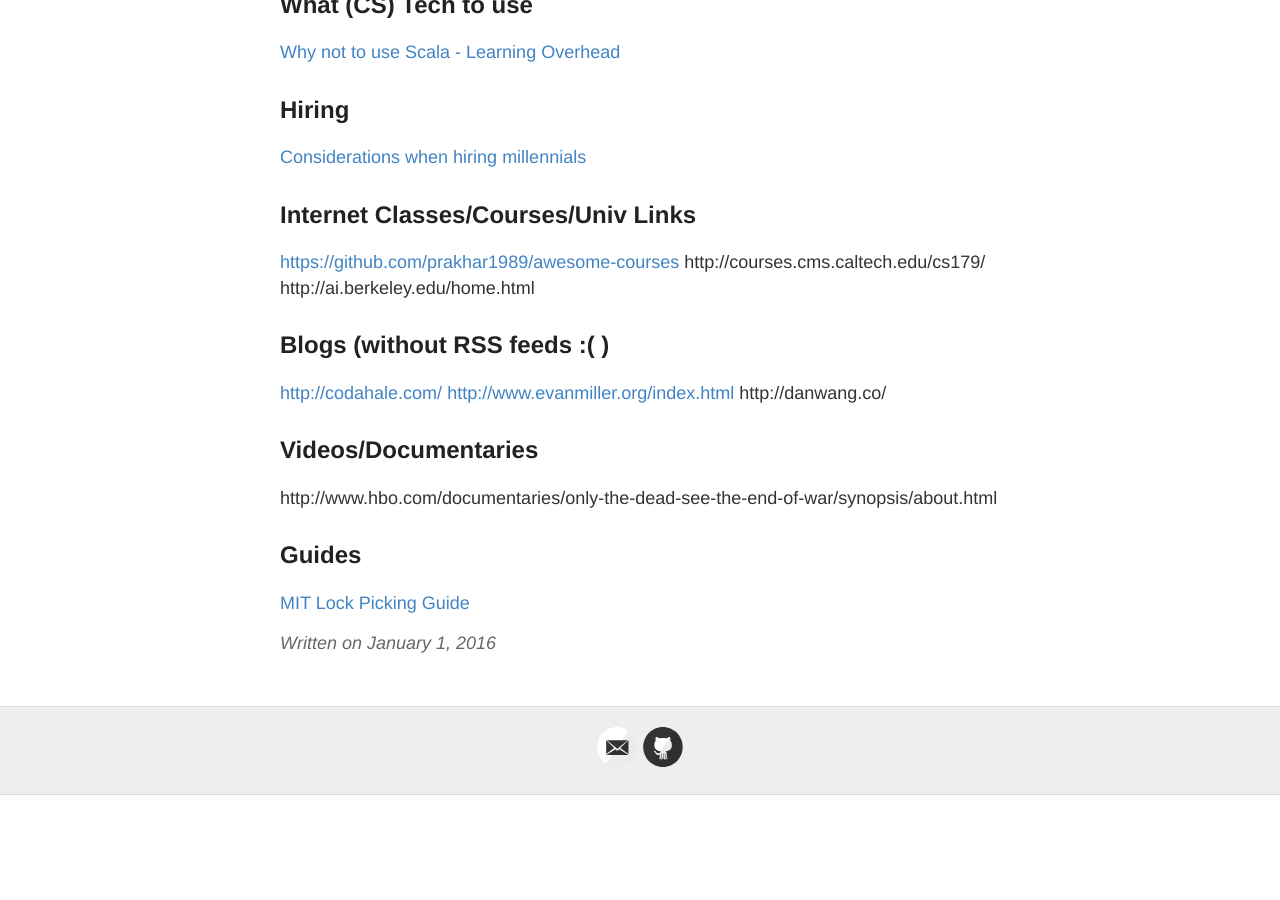
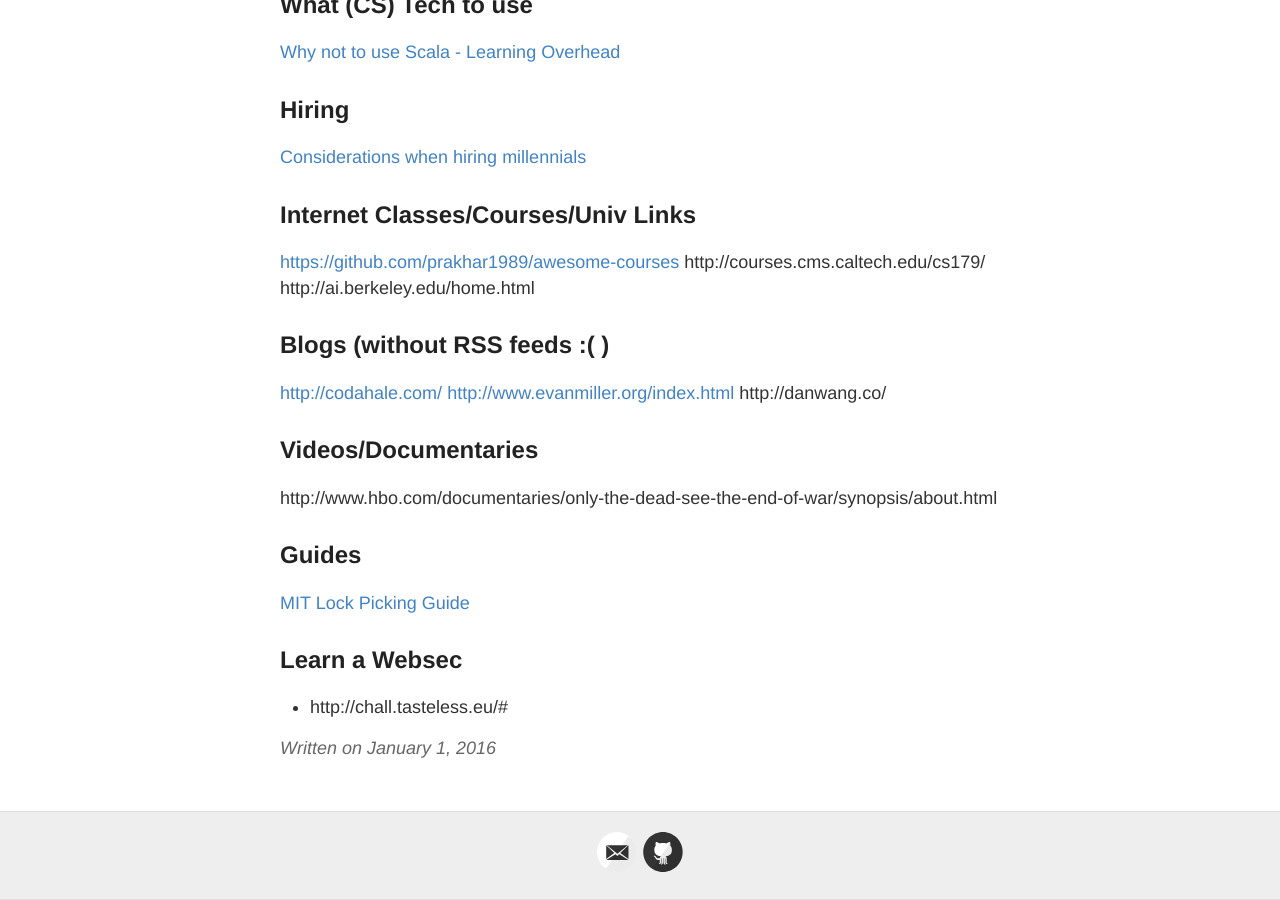
Before and after one commit to RONNCC/ronncc.github, a Jekyll site: the page built from _posts/2016-1-1-InterestingLinks.md, in a window 1280 px wide and 900 px high, scrolled down 2858 px. Built offline with Jekyll 4.4.1, drawn with Linux system fonts in a browser that asks for light colours; comment, search, counter and statistics services are not loaded; before the commit the page ends 3653 px from its top, so only the background shows below that.

Commit message:
Updated 2016-1-1-InterestingLinks.md

```diff
--- a/_posts/2016-1-1-InterestingLinks.md
+++ b/_posts/2016-1-1-InterestingLinks.md
@@ -125,3 +125,6 @@ http://www.hbo.com/documentaries/only-the-dead-see-the-end-of-war/synopsis/about
 
 ## Guides
 [MIT Lock Picking Guide](http://www.blurofinsanity.com/mit/lockpick.html)
+
+## Learn a Websec
+- http://chall.tasteless.eu/#
```
